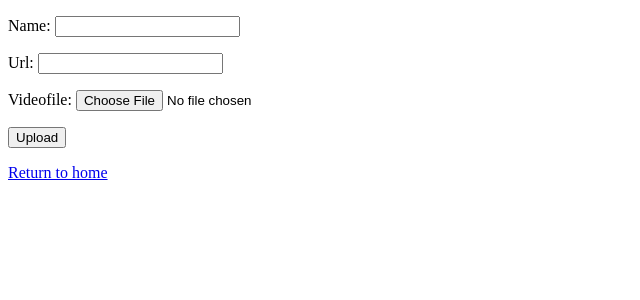
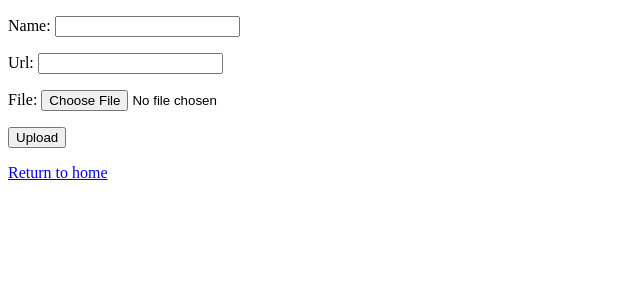
Before and after one commit to vasu-dev/calcai, a Django app: a page that uses faceapp/templates/base.html in a window 1280 px wide. Shown: the top 300 px of the page, without its empty margins (0-640 px from the left). Run offline with Django 3.2, Linux system fonts and the light colour scheme.

Commit message:
minor changes

```diff
--- a/faceapp/templates/base.html
+++ b/faceapp/templates/base.html
@@ -2,7 +2,7 @@
 <html>
   <head>
     <meta charset="utf-8">
-    <title>Video Upload</title>
+    <title>Image/Video Upload</title>
   </head>
   <body>
     {% block content %}
--- a/faceapp/videoapp/forms.py
+++ b/faceapp/videoapp/forms.py
@@ -4,4 +4,4 @@ from .models import Video
 class VideoForm(forms.ModelForm):
     class Meta:
         model= Video
-        fields= ["name", "url", "videofile"]
+        fields= ["name", "url", "file"]
--- a/faceapp/videoapp/models.py
+++ b/faceapp/videoapp/models.py
@@ -4,7 +4,7 @@ from .validators import validate_file_extension,validate_file_size
 class Video(models.Model):
     name= models.CharField(max_length=500)
     url = models.URLField(blank=True,max_length=250)
-    videofile= models.FileField(validators=[validate_file_extension,validate_file_size])
+    file= models.FileField(validators=[validate_file_extension,validate_file_size])
 
     def __str__(self):
         return self.name + ": " + str(self.videofile)
--- a/faceapp/videoapp/templates/videoapp/home.html
+++ b/faceapp/videoapp/templates/videoapp/home.html
@@ -3,7 +3,7 @@
 {% block content %}
   <ul>
     <li>
-      <a href="{% url 'video_form' %}">Video_Form</a>
+      <a href="{% url 'video_form' %}">Image/Video_Form</a>
     </li>
   </ul>
 
--- a/faceapp/videoapp/validators.py
+++ b/faceapp/videoapp/validators.py
@@ -4,7 +4,7 @@ from django.core.exceptions import ValidationError
 
 def validate_file_extension(value):
     ext = os.path.splitext(value.name)[1]
-    valid_extensions = ['.mp4', '.avi', '.3pg','.webm','.mkv','.flv','.gif','.vob']
+    valid_extensions = ['.mp4', '.avi', '.3pg','.webm','.mkv','.flv','.gif','.vob','.jpg','.png','.jpeg']
     if not ext.lower() in valid_extensions:
         raise ValidationError(u'Unsupported file extension.')
 
```
Also changed, not shown: faceapp/videoapp/migrations/0005_auto_20190606_0926.py (added).
